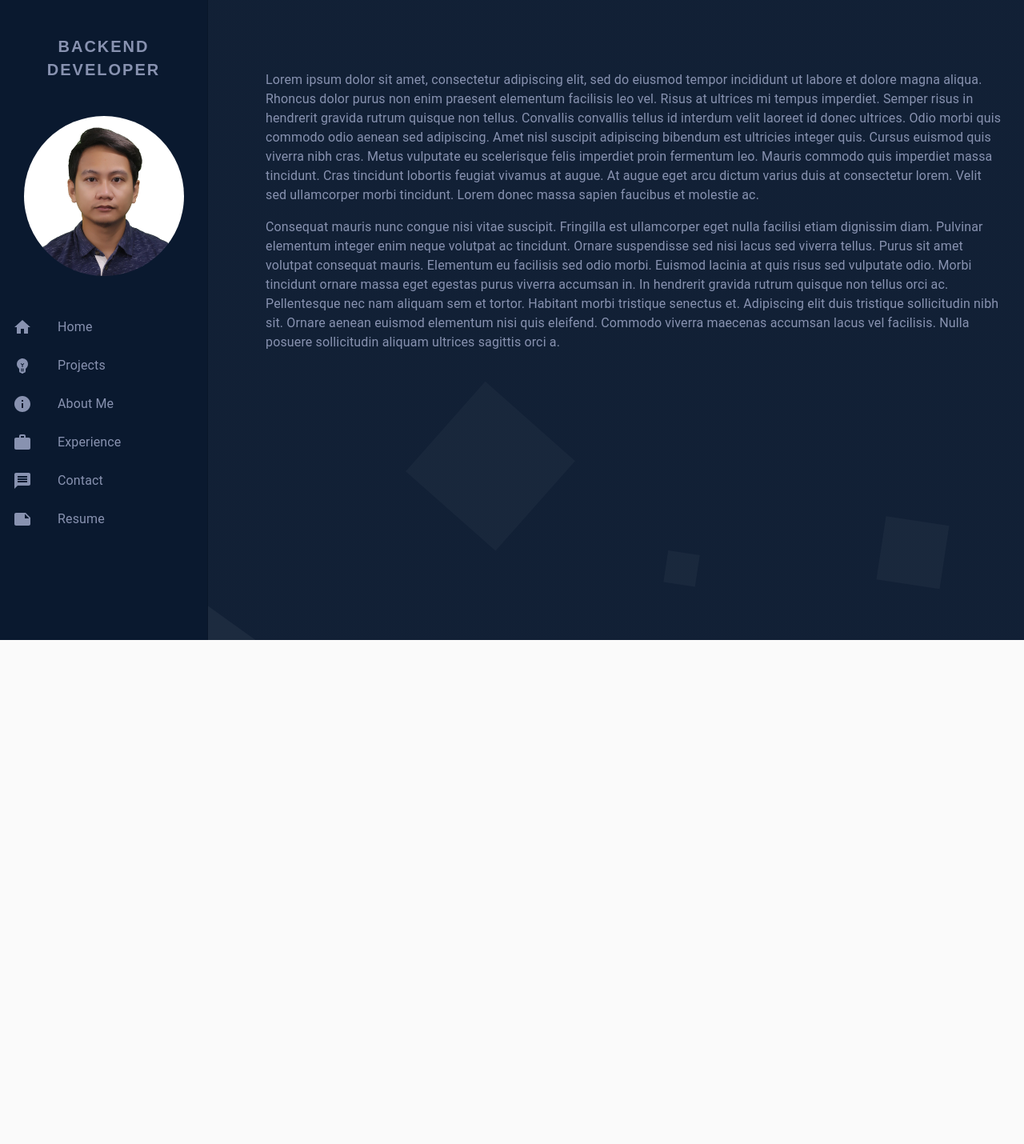
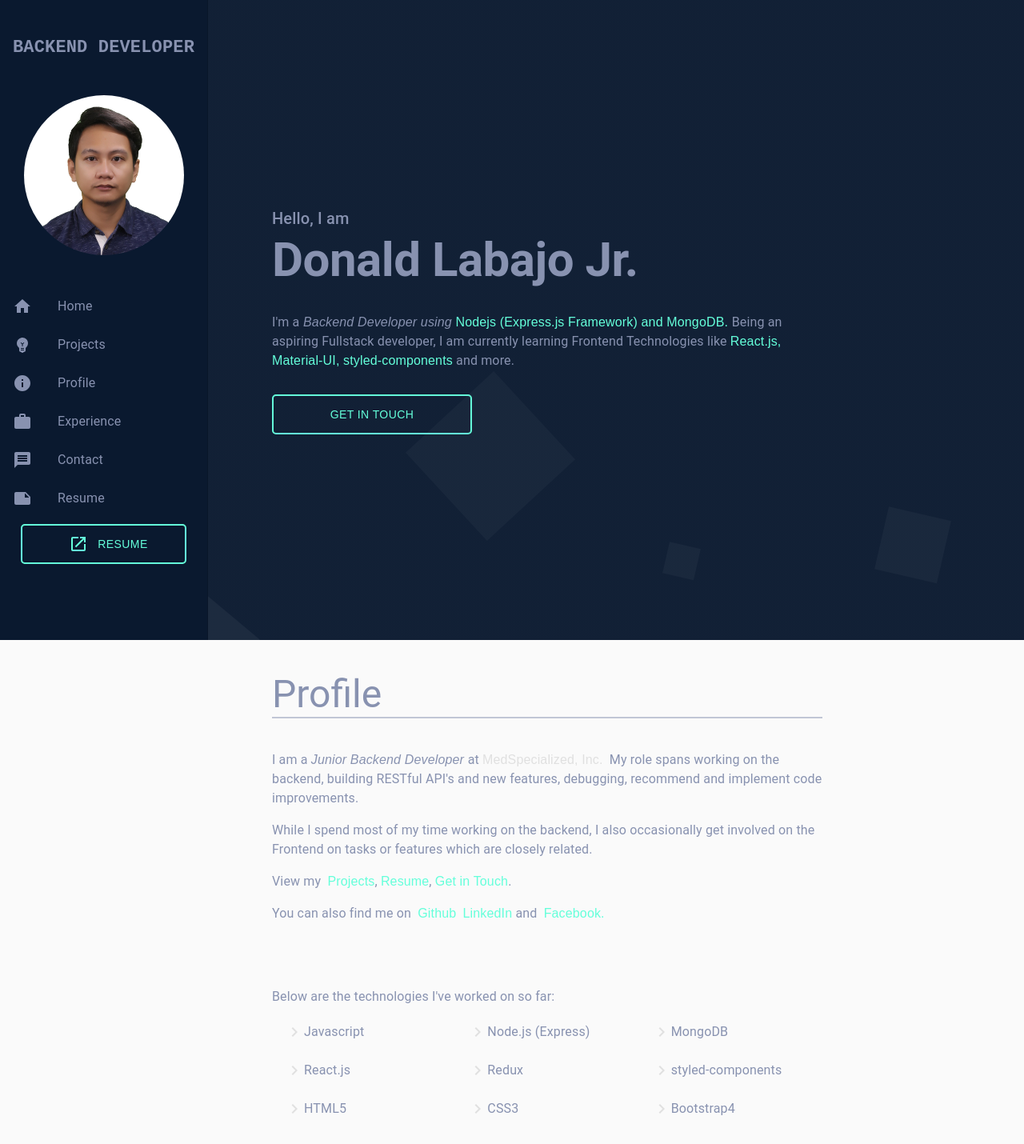
Before and after one commit to ecedonaldlabajojr/donald-jr-react-site, a React (Create React App) app: page / in a window 1280 px wide. Shown: the top 1430 px of the page at 80% size. Before the commit the page ends 800 px from the top, so only its background shows below. Built offline with nearby package versions, Linux system fonts and the light colour scheme.

Commit message:
added welcome landing section and profile section

```diff
--- a/src/components/Content.js
+++ b/src/components/Content.js
@@ -16,6 +16,13 @@ import Avatar from '@material-ui/core/Avatar';
 import Box from '@material-ui/core/Box';
 import Typography from '@material-ui/core/Typography';
 import withWidth from "@material-ui/core/withWidth";
+import Button from '@material-ui/core/Button';
+import LaunchIcon from '@material-ui/icons/Launch';
+
+/* Import Components */
+import Welcome from './sections/Welcome';
+import Profile from './sections/Profile';
+/* */
 
 /* Material UI Icons */
 import HomeIcon from '@material-ui/icons/Home';
@@ -26,7 +33,7 @@ import MessageIcon from '@material-ui/icons/Message';
 import NoteIcon from '@material-ui/icons/Note';
 /* -------------------- */
 const drawerWidth = 260;
-
+const highlight = '#64ffda';
 const useStyles = makeStyles((theme) => ({
     root: {
         display: 'flex',
@@ -58,7 +65,7 @@ const useStyles = makeStyles((theme) => ({
     },
     content: {
         flexGrow: 1,
-        padding: theme.spacing(3),
+        paddingX: theme.spacing(3),
     },
     avatar: {
         width: theme.spacing(25),
@@ -72,12 +79,22 @@ const useStyles = makeStyles((theme) => ({
         '&:hover': {
             background: "#081526"
         }
+    },
+    btn: {
+        color: highlight,
+        width: '80%',
+        height: '50px',
+        border: `2px solid ${highlight}`,
+        borderRadius: '5px',
+    },
+    btnIcon: {
+        color: highlight,
     }
 }));
 
 
 const drawerIcons = [<HomeIcon />, <EmojiObjectsIcon />, <InfoIcon />, <WorkIcon />, <MessageIcon />, <NoteIcon />];
-const sectionTitles = ['Home', 'Projects', 'About Me', 'Experience', 'Contact', 'Resume'];
+const sectionTitles = ['Home', 'Projects', 'Profile', 'Experience', 'Contact', 'Resume'];
 function ResponsiveDrawer(props) {
     const { window } = props;
     const classes = useStyles();
@@ -89,7 +106,7 @@ function ResponsiveDrawer(props) {
 
     const drawer = (
         <div>
-            <Box fontWeight="fontWeightBold" textAlign="center" className={classes.listColor} fontSize={20} letterSpacing={2} p={1.5} mt="2rem">
+            <Box fontWeight="fontWeightBold" textAlign="center" className={classes.listColor} fontSize={22} p={1.5} mt="2rem" fontFamily="Monospace">
                 BACKEND DEVELOPER
             </Box>
             <Box component="div" display="flex" justifyContent="center">
@@ -106,7 +123,7 @@ function ResponsiveDrawer(props) {
                     </ListItem>
                 ))}
             </List>
-        </div >
+        </div>
     );
 
     const container = window !== undefined ? () => window().document.body : undefined;
@@ -146,47 +163,22 @@ function ResponsiveDrawer(props) {
                         }}
                     >
                         {drawer}
+                        <Button className={classes.btn}>Get in Touch</Button>
                     </Drawer>
                 </Hidden>
                 <Hidden smDown implementation="css">
                     <Drawer classes={{ paper: classes.drawerPaper }} variant="permanent" open>
                         {drawer}
+                        <Box display="flex" justifyContent="center">
+                            <Button className={classes.btn} mx="2px" component="a" href="/Donald Labajo Jr. CV - BackEnd Developer.pdf" target="_blank"><IconButton><LaunchIcon className={classes.btnIcon} /></IconButton>RESUME</Button>
+                        </Box>
                     </Drawer>
                 </Hidden>
             </nav>
             <main className={classes.content}>
-                <div className={classes.toolbar} />
+                <Welcome id="home" />
+                <Profile id="profile" />
             </main>
-            <Box component="main" sx={{ flexGrow: 1, p: 3 }}>
-                <Toolbar />
-                <Typography paragraph>
-                    Lorem ipsum dolor sit amet, consectetur adipiscing elit, sed do eiusmod
-                    tempor incididunt ut labore et dolore magna aliqua. Rhoncus dolor purus non
-                    enim praesent elementum facilisis leo vel. Risus at ultrices mi tempus
-                    imperdiet. Semper risus in hendrerit gravida rutrum quisque non tellus.
-                    Convallis convallis tellus id interdum velit laoreet id donec ultrices.
-                    Odio morbi quis commodo odio aenean sed adipiscing. Amet nisl suscipit
-                    adipiscing bibendum est ultricies integer quis. Cursus euismod quis viverra
-                    nibh cras. Metus vulputate eu scelerisque felis imperdiet proin fermentum
-                    leo. Mauris commodo quis imperdiet massa tincidunt. Cras tincidunt lobortis
-                    feugiat vivamus at augue. At augue eget arcu dictum varius duis at
-                    consectetur lorem. Velit sed ullamcorper morbi tincidunt. Lorem donec massa
-                    sapien faucibus et molestie ac.
-                </Typography>
-                <Typography paragraph>
-                    Consequat mauris nunc congue nisi vitae suscipit. Fringilla est ullamcorper
-                    eget nulla facilisi etiam dignissim diam. Pulvinar elementum integer enim
-                    neque volutpat ac tincidunt. Ornare suspendisse sed nisi lacus sed viverra
-                    tellus. Purus sit amet volutpat consequat mauris. Elementum eu facilisis
-                    sed odio morbi. Euismod lacinia at quis risus sed vulputate odio. Morbi
-                    tincidunt ornare massa eget egestas purus viverra accumsan in. In hendrerit
-                    gravida rutrum quisque non tellus orci ac. Pellentesque nec nam aliquam sem
-                    et tortor. Habitant morbi tristique senectus et. Adipiscing elit duis
-                    tristique sollicitudin nibh sit. Ornare aenean euismod elementum nisi quis
-                    eleifend. Commodo viverra maecenas accumsan lacus vel facilisis. Nulla
-                    posuere sollicitudin aliquam ultrices sagittis orci a.
-                </Typography>
-            </Box>
         </div>
     );
 }
--- /dev/null
+++ b/src/components/sections/Profile.js
@@ -0,0 +1,89 @@
+import React from 'react'
+import Box from '@material-ui/core/Box';
+import Typography from '@material-ui/core/Typography';
+import Divider from '@material-ui/core/Divider';
+import { makeStyles } from '@material-ui/core/styles';
+import { Toolbar } from '@material-ui/core';
+import Link from '@material-ui/core/Link';
+import List from '@material-ui/core/List';
+import ListItem from '@material-ui/core/ListItem';
+import ListItemIcon from '@material-ui/core/ListItemIcon';
+import ListItemText from '@material-ui/core/ListItemText';
+import Grid from '@material-ui/core/Grid';
+
+/* Material UI Icons */
+import KeyboardArrowRightIcon from '@material-ui/icons/KeyboardArrowRight';
+/* -------------------- */
+
+const highlight = '#64ffda';
+const technologiesArr = ["Javascript", "Node.js (Express)", "MongoDB", "React.js", "Redux", "styled-components", "HTML5", "CSS3", "Bootstrap4"]
+const useStyles = makeStyles((theme) => ({
+    root: {
+        backgroundColor: 'rgba(136, 146, 176, 0.5)',
+        height: '2px',
+        marginBottom: theme.spacing(5),
+    },
+    highlight: {
+        color: highlight,
+    },
+    light: {
+        color: theme.palette.grey[300],
+    },
+    icon: {
+        color: theme.palette.grey[300],
+        minWidth: "0",
+    }
+}))
+const Profile = () => {
+    const classes = useStyles();
+
+    return (
+        <Box width="100%" py={5} px={10}>
+            <Box maxWidth="80%">
+                <Typography variant="h3" >Profile</Typography>
+                <Divider className={classes.root} />
+                <Typography paragraph >
+                    I am a&nbsp;
+                    <Box component="span" fontStyle="italic">Junior Backend Developer&nbsp;</Box>
+                    at <Link href="https://www.medspecialized.com/" target="_blank" className={classes.light}>MedSpecialized, Inc.</Link>&nbsp;
+                    My role spans working on the backend, building RESTful API's and new features, debugging, recommend and implement code improvements.
+                </Typography>
+                <Typography paragraph >
+                    While I spend most of my time working on the backend, I also occasionally get involved on the Frontend on tasks or features which are closely related.
+                </Typography>
+                <Typography paragraph >
+                    View my &nbsp;
+                    <Link href="#projects" color="inherit" className={classes.highlight}>Projects</Link>
+                    ,&nbsp;
+                    <Link href="/Donald Labajo Jr. CV - BackEnd Developer.pdf" color="inherit" className={classes.highlight} target="_blank">Resume</Link>
+                    ,&nbsp;
+                    <Link href="#" color="inherit" className={classes.highlight}>Get in Touch</Link>
+                    .&nbsp;
+                </Typography>
+                <Typography paragraph >
+                    You can also find me on &nbsp;
+                    <Link href="" color="inherit" className={classes.highlight}>Github</Link> &nbsp;
+                    <Link href="" color="inherit" className={classes.highlight}>LinkedIn</Link> and &nbsp;
+                    <Link href="" color="inherit" className={classes.highlight}>Facebook.</Link>
+                </Typography>
+                <Toolbar />
+                <Typography>
+                    Below are the technologies I've worked on so far:
+                </Typography>
+                <List>
+                    <Grid container>
+                        {technologiesArr.map(tech => (
+                            <Grid item xs={12} sm={12} md={4}>
+                                <ListItem>
+                                    <ListItemIcon className={classes.icon} ><KeyboardArrowRightIcon /></ListItemIcon>
+                                    <ListItemText primary={tech} />
+                                </ListItem>
+                            </Grid>))}
+                    </Grid>
+                </List>
+            </Box>
+        </Box>
+    )
+}
+
+export default Profile
--- a/src/components/sections/Welcome.js
+++ b/src/components/sections/Welcome.js
@@ -0,0 +1,54 @@
+import { Typography, Box, Button } from '@material-ui/core'
+import React from 'react'
+import { makeStyles } from '@material-ui/core/styles';
+import Toolbar from '@material-ui/core/Toolbar';
+
+const highlight = '#64ffda';
+const useStyles = makeStyles((theme) => ({
+    container: {
+        height: '100vh'
+    },
+    bold: {
+        fontWeight: 600
+    },
+    highlights: {
+        color: highlight,
+    },
+    toolBar: {
+        minHeight: '30px',
+    },
+    btn: {
+        color: highlight,
+        width: '250px',
+        height: '50px',
+        border: `2px solid ${highlight}`,
+        borderRadius: '5px'
+    }
+}));
+
+const Welcome = (props) => {
+    const classes = useStyles();
+    console.log(props.id);
+    return (
+        <Box container="true" display="flex" justifyContent="center" flexDirection="column"
+            ml={{ xs: 1, sm: 5, md: 10 }}
+            className={classes.container}
+            id={props.id}>
+            <Typography variant="h6">Hello, I am</Typography>
+            <Typography variant="h2" className={classes.bold}>Donald Labajo Jr.</Typography>
+            <Toolbar className={classes.toolBar} />
+            <Box maxWidth={{ xs: "95%", sm: "80%", md: "70%" }}>
+                <Typography variant="body1">I'm a
+                    <Box component="span" fontStyle="italic"> Backend Developer using </Box>
+                    <span className={classes.highlights}>Nodejs (Express.js Framework) and MongoDB. </span> Being an aspiring Fullstack developer, I am currently learning Frontend Technologies like <span className={classes.highlights}>React.js, Material-UI, styled-components</span> and more.
+                </Typography>
+            </Box>
+            <Toolbar className={classes.toolBar} />
+            <Box component="span">
+                <Button color="primary" className={classes.btn}>Get in Touch</Button>
+            </Box>
+        </Box>
+    )
+}
+
+export default Welcome
```
Also changed, not shown: src/components/sections/AboutMe.js (deleted), 1 other file (tests, documents, lock files or other folders).
